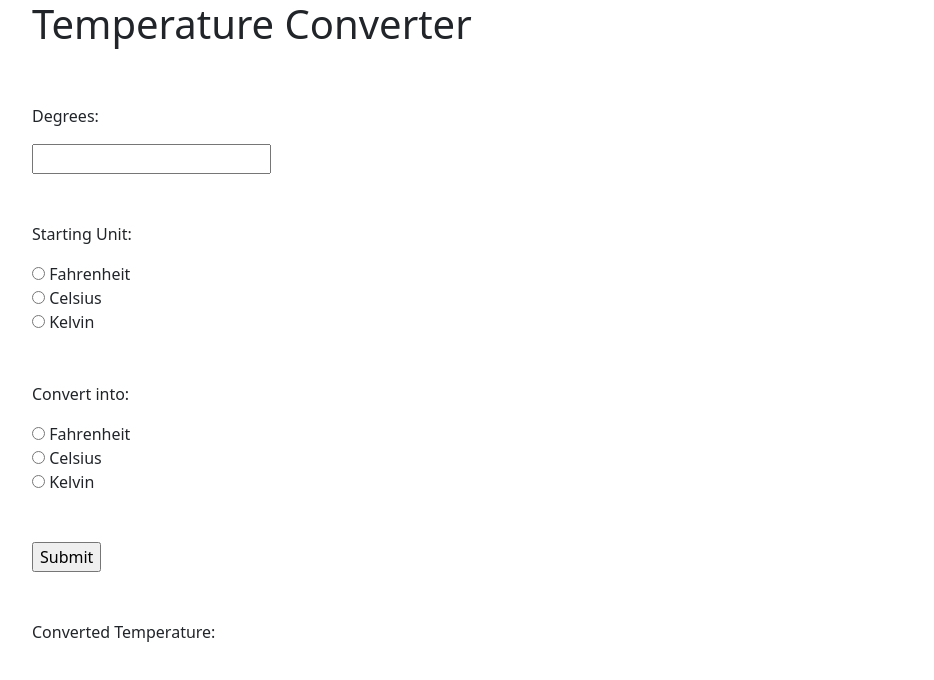
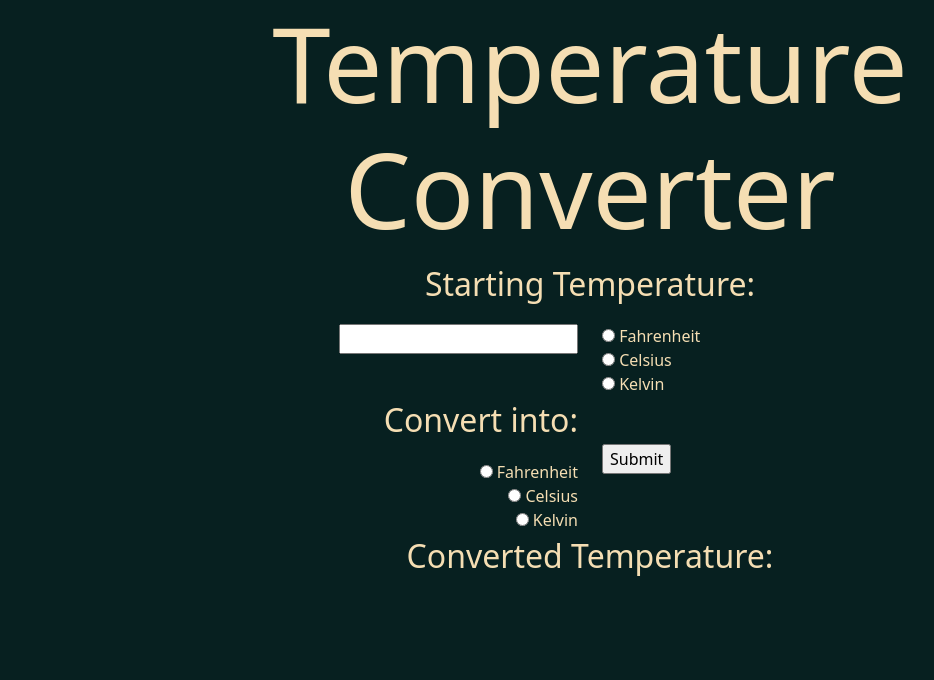
Before and after one commit to Sara-Dedeaux/TempConverterDom, a plain HTML site: page index.html in a window 1280 px wide. Shown: the whole page, without its empty margins (50-984 px from the left). Drawn offline with Linux system fonts and the light colour scheme; a web font is replaced by a local one.

Commit message:
styling updates
colors and layout adjusted

```diff
--- a/css/style.css
+++ b/css/style.css
@@ -0,0 +1,51 @@
+
+#bodyBackground{
+    background-color: rgb(7, 32, 32);
+    color: wheat;
+
+
+
+}
+
+.title h1{
+
+
+    font-family: "Honk", system-ui;
+    font-optical-sizing: auto;
+    font-weight: 400;
+    font-style: normal;
+    font-variation-settings:
+    "MORF" 15,
+    "SHLN" 50;
+
+    font-size: 105px;
+}
+
+p{
+    font-size: xx-large;
+}
+
+
+#fahStart {
+    accent-color: yellow
+}
+
+#celStart {
+    accent-color: orangered;
+}
+
+#kelStart {
+    accent-color: magenta;
+}
+
+#fahEnd {
+    accent-color: yellow
+}
+
+#celEnd {
+    accent-color: orangered
+}
+
+#kelEnd {
+    accent-color: magenta
+}
--- a/index.html
+++ b/index.html
@@ -3,25 +3,34 @@
 <head>
     <meta charset="UTF-8">
     <meta name="viewport" content="width=device-width, initial-scale=1.0">
-    <link rel="stylesheet" href="css/style.css">
-    <link rel="stylesheet" href="css/bootstrap.css">
+    <link rel="stylesheet" href="./css/style.css">
+    <link rel="stylesheet" href="./css/bootstrap.css">
+    <link rel="preconnect" href="https://fonts.googleapis.com">
+    <link rel="preconnect" href="https://fonts.gstatic.com" crossorigin>
+    <link href="https://fonts.googleapis.com/css2?family=Honk&display=swap" rel="stylesheet">
+
     <title>Temp Converter</title>
 </head>
-<body>
+<body id="bodyBackground">
 
-    <div class="container title">
+    <div class="container title text-center ">
         <h1>Temperature Converter</h1>
-        <br><br>
+
     </div>
-    <div class="container userInput">
+    <div class="container userInput text-center">
         <div class="row">
-            <div class="col-12 tempValue">
-                <p>Degrees: </p>
-                <input type="text" name="Temp Value" id="tempVal">
+            <div class="col-12 tempValue text-center">
+                <p>Starting Temperature: </p>
             </div>
-            <div class="col-12 tempUnit">
-                <br><br>
-                <p>Starting Unit: </p>
+
+        </div>
+        <div class="row">
+            <div class="inputBox text-end col-md-6">
+
+                <input type="number" name="Temp Value" id="tempVal">
+            </div>
+            <div class="col-12 tempUnit col-md-6 text-start">
+
                 <input type="radio" name="startUnit" value= "fah" id="fahStart">
                 <label for="fahStart">Fahrenheit</label><br>
 
@@ -30,10 +39,12 @@
 
                 <input type="radio" name="startUnit" id="kelStart">
                 <label for="kelStart">Kelvin</label><br>
+           </div>
+        </div>
 
-            </div>
-            <div class="col-12 tempConvert">
-                <br><br>
+
+        <div class="row">
+            <div class=" container col-12 col-md-6 tempConvert text-end">
                 <p>Convert into: </p>
                 <input type="radio" name="endUnit" value= "fah" id="fahEnd">
                 <label for="fahEnd">Fahrenheit</label><br>
@@ -44,14 +55,16 @@
                 <input type="radio" name="endUnit" id="kelEnd">
                 <label for="kelEnd">Kelvin</label><br>
             </div>
-            <div class="col-12 submitRequest">
+            <div class="col-12 col-md-6 submitRequest text-start">
                 <br><br>
                 <input type="button" value="Submit" id="submitVal">
             </div>
         </div>
-    </div>
-    <div class="container tempResults">
-        <br><br>
+
+   </div>
+
+    <div class="container tempResults text-center">
+
         <p>Converted Temperature: </p>
     </div>
 
```
